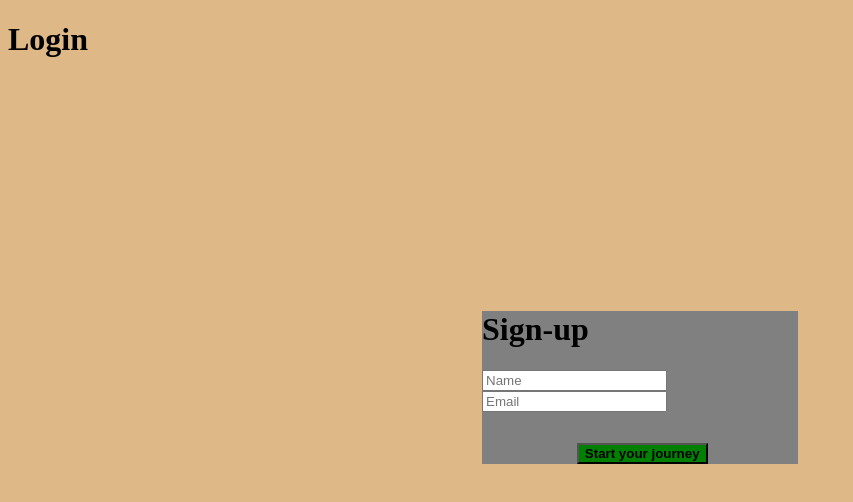
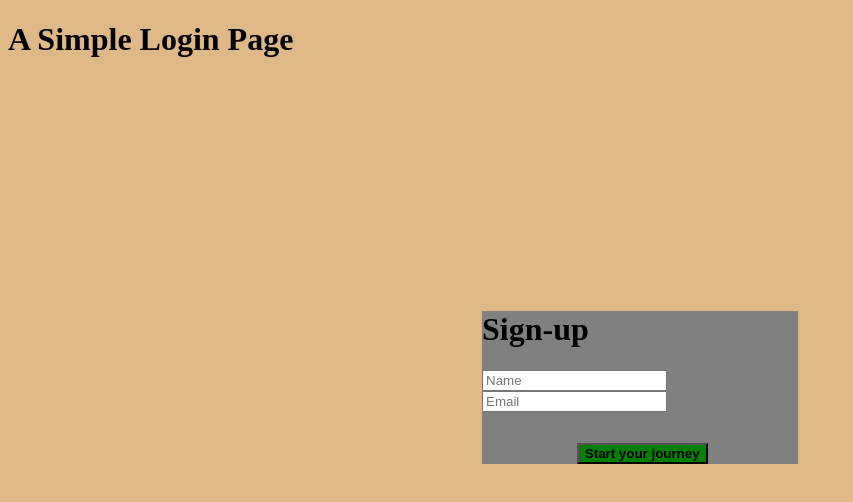
Before and after one commit to ssbhatnagar/simple_login_page, a plain HTML site: page 28th login/index.html in a window 1280 px wide. Shown: the whole page, without its empty margins (0-853 px from the left). Drawn offline with Linux system fonts and the light colour scheme.

Commit message:
Update index.html

```diff
--- a/28th login/index.html
+++ b/28th login/index.html
@@ -6,7 +6,7 @@
         <link rel ="stylesheet" type="text/css" href="index.css">
     </head>
     <body id = "page">
-        <h1>Login</h1>
+        <h1>A Simple Login Page</h1>
         <div class="form">
             <form>
             <h1>Sign-up</h1>
```
